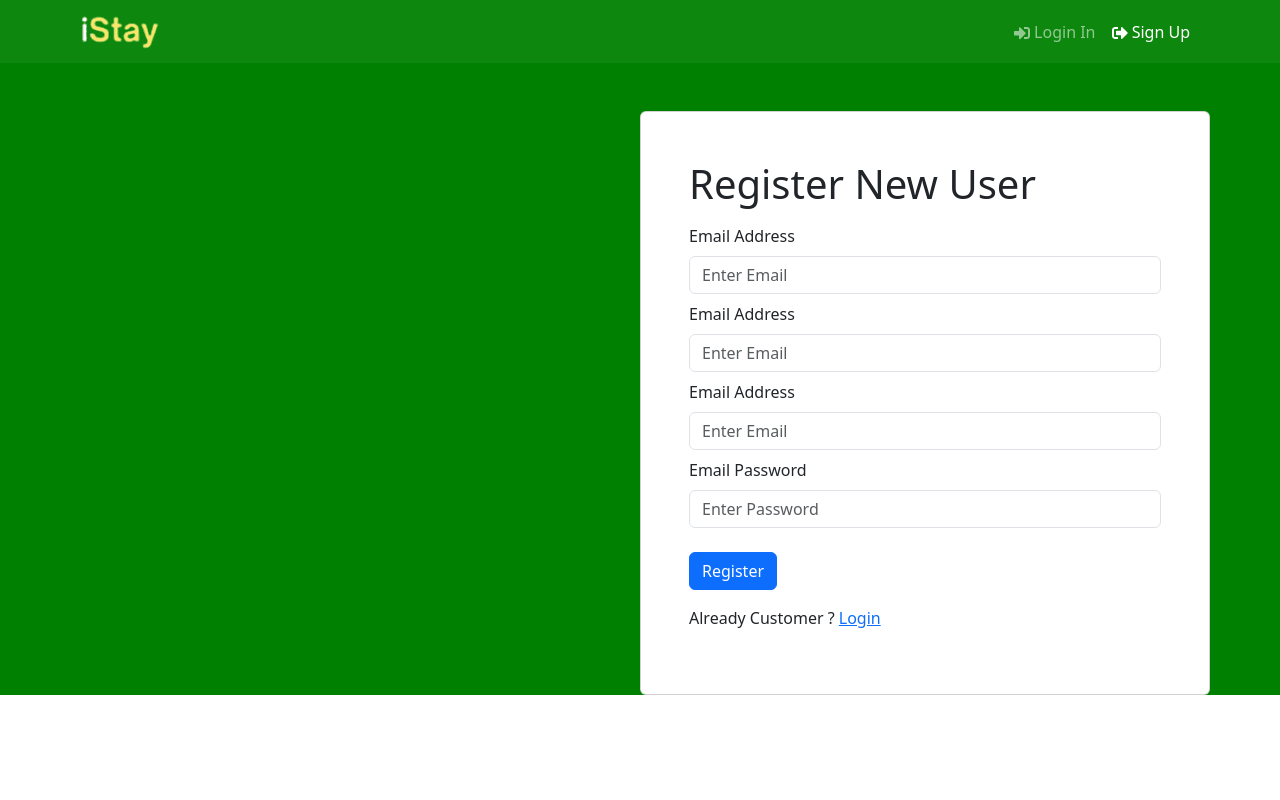
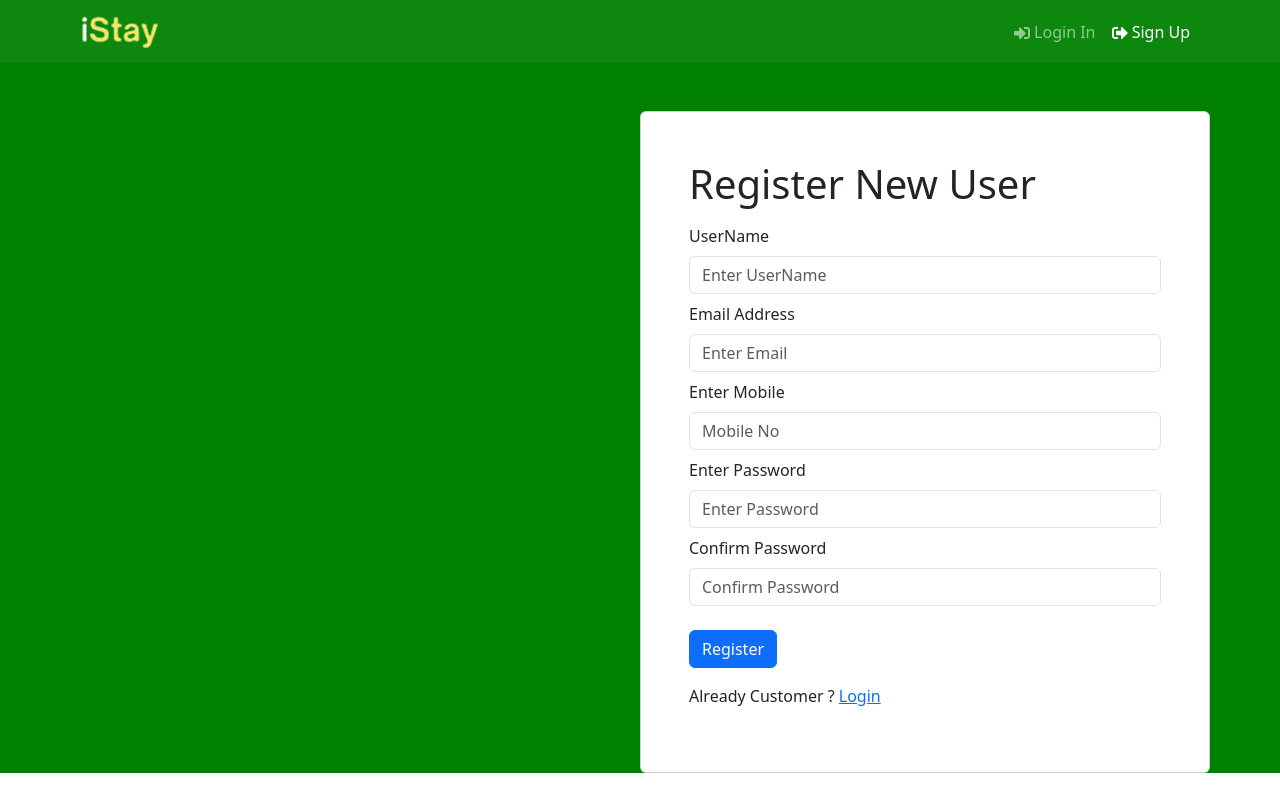
Before and after one commit to Athulraj10/iStay, a React (Vite) app in the folder frontend/: page /register in a window 1280 px wide. Built offline with nearby package versions, Linux system fonts and the light colour scheme.

Commit message:
created all input box in registration form

```diff
--- a/frontend/src/components/Register/Register.jsx
+++ b/frontend/src/components/Register/Register.jsx
@@ -5,10 +5,10 @@ import FormContainer from "../Forms/FormContainer";
 
 const Register = () => {
   const [userName, setUserName] = useState("");
+  const [email, setEmail] = useState("");
   const [password, setPassword] = useState("");
   const [confirmPassword, setConfirmPassword] = useState("");
   const [mobile, setmobile] = useState("");
-  const [email, setEmail] = useState("");
 
   const sumbitHandler = (e) => {
     e.preventDefault();
@@ -16,22 +16,24 @@ const Register = () => {
   };
   return (
     <FormContainer>
-      <h1>Register New User  </h1>
+      <h1>Register New User </h1>
       {/* Normally we are useing forms */}
       <Form onSubmit={sumbitHandler}>
         {/* for wraping our content into a group of items like Div Started */}
         <Form.Group className="my-2" controlId="email">
           {/* Normal like a label input box top Nameing Email Address */}
-          <Form.Label>Email Address</Form.Label>
+          <Form.Label>UserName</Form.Label>
           {/* Controll is LIke a input box same as a HTMl */}
           <Form.Control
-            type="email"
-            placeholder="Enter Email"
-            value={email}
-            onChange={(e)=>{setEmail(e.target.value)}}
-            >
-          </Form.Control>
-        {/* for wraping our content into a group Ended */}
+            type="name"
+            placeholder="Enter UserName"
+            value={userName}
+            onChange={(e) => {
+              setUserName(e.target.value);
+            }}
+          ></Form.Control>
+
+          {/* for wraping our content into a group Ended */}
         </Form.Group>
         {/* for wraping our content into a group of items like Div Started */}
         <Form.Group className="my-2" controlId="email">
@@ -42,50 +44,71 @@ const Register = () => {
             type="email"
             placeholder="Enter Email"
             value={email}
-            onChange={(e)=>{setEmail(e.target.value)}}
-            >
-          </Form.Control>
-        {/* for wraping our content into a group Ended */}
+            onChange={(e) => {
+              setEmail(e.target.value);
+            }}
+          ></Form.Control>
+
+          {/* for wraping our content into a group of items like Div Started */}
+          <Form.Group className="my-2" controlId="password">
+            {/* Normal like a label input box top Nameing Email Address */}
+            <Form.Label>Enter Mobile</Form.Label>
+            {/* Controll is LIke a input box same as a HTMl */}
+            <Form.Control
+              type="number"
+              placeholder="Mobile No"
+              value={confirmPassword}
+              onChange={(e) => {
+                setConfirmPassword(e.target.value);
+              }}
+            ></Form.Control>
+            {/* for wraping our content into a group Ended */}
+          </Form.Group>
+
+          {/* for wraping our content into a group Ended */}
         </Form.Group>
         {/* for wraping our content into a group of items like Div Started */}
         <Form.Group className="my-2" controlId="email">
           {/* Normal like a label input box top Nameing Email Address */}
-          <Form.Label>Email Address</Form.Label>
+          <Form.Label>Enter Password</Form.Label>
           {/* Controll is LIke a input box same as a HTMl */}
           <Form.Control
-            type="email"
-            placeholder="Enter Email"
-            value={email}
-            onChange={(e)=>{setEmail(e.target.value)}}
-            >
-          </Form.Control>
-        {/* for wraping our content into a group Ended */}
+            type="password"
+            placeholder="Enter Password"
+            value={password}
+            onChange={(e) => {
+              setPassword(e.target.value);
+            }}
+          ></Form.Control>
+          {/* for wraping our content into a group Ended */}
         </Form.Group>
 
         {/* for wraping our content into a group of items like Div Started */}
         <Form.Group className="my-2" controlId="password">
           {/* Normal like a label input box top Nameing Email Address */}
-          <Form.Label>Email Password</Form.Label>
+          <Form.Label>Confirm Password</Form.Label>
           {/* Controll is LIke a input box same as a HTMl */}
           <Form.Control
             type="password"
-            placeholder="Enter Password"
-            value={password}
-            onChange={(e)=>{setPassword(e.target.value)}}
-            >
-          </Form.Control>
-        {/* for wraping our content into a group Ended */}
+            placeholder="Confirm Password"
+            value={confirmPassword}
+            onChange={(e) => {
+              setConfirmPassword(e.target.value);
+            }}
+          ></Form.Control>
+          {/* for wraping our content into a group Ended */}
         </Form.Group>
 
         {/* creating a button for submit values */}
-        <Button type="submit" variant="primary" className='mt-3'>Register</Button>
+        <Button type="submit" variant="primary" className="mt-3">
+          Register
+        </Button>
 
         <Row className="py-3">
           <Col>
-          Already Customer ? <Link to='/login'>Login</Link>
+            Already Customer ? <Link to="/login">Login</Link>
           </Col>
         </Row>
-
       </Form>
     </FormContainer>
   );
```
